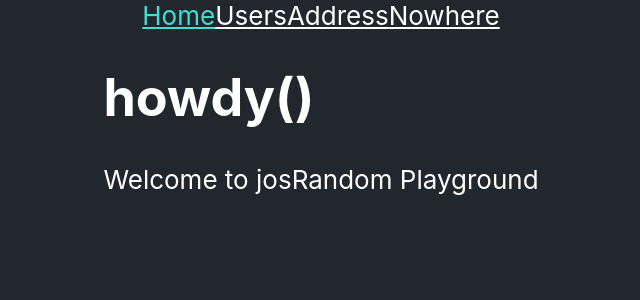
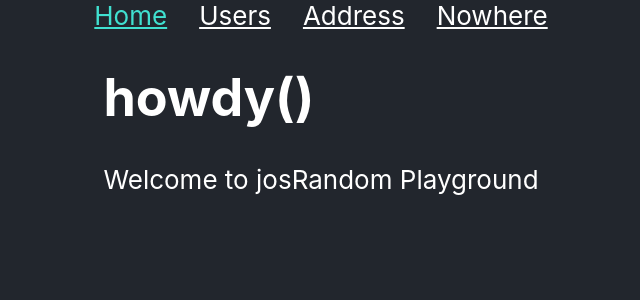
Before and after one commit to cano0029/mad9135-c2-react-router, a React (Create React App) app: page / in a window 1280 px wide. Shown: the top 300 px of the page, without its empty margins (319-959 px from the left). Built offline with nearby package versions, Linux system fonts and the light colour scheme.

Commit message:
Addnavbar styling

```diff
--- a/src/components/Navbar/navbar.css
+++ b/src/components/Navbar/navbar.css
@@ -1,7 +1,7 @@
 .navbar > a {
   /* default styling */
   color: white;
-  padding: 0.2rem 1 rem;
+  padding: 0.2rem 1rem;
 }
 
 .navbar > a.active {
```
